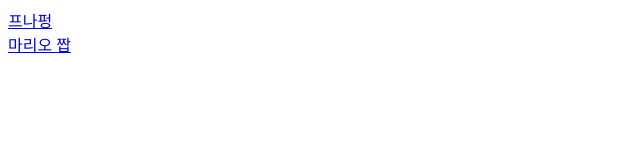
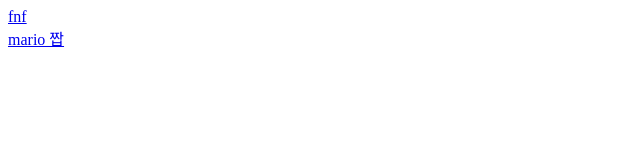
Before and after one commit to esyh255105-maker/gamehubhome, a plain HTML site: page index.html in a window 1280 px wide. Shown: the whole page, without its empty margins (0-640 px from the left). Drawn offline with Linux system fonts and the light colour scheme.

Commit message:
Update index.html

```diff
--- a/index.html
+++ b/index.html
@@ -1,2 +1,3 @@
-<a href="https://esyh255105-maker.github.io/Funkin-HTML-Port">프나펑</a><br>
-<a href="https://esyh255105-maker.github.io/MarioHTML">마리오 짭</a>
+<title>다같이 게임 닷컴</title>
+<a href="https://esyh255105-maker.github.io/Funkin-HTML-Port">fnf</a><br>
+<a href="https://esyh255105-maker.github.io/MarioHTML">mario 짭</a>
```
